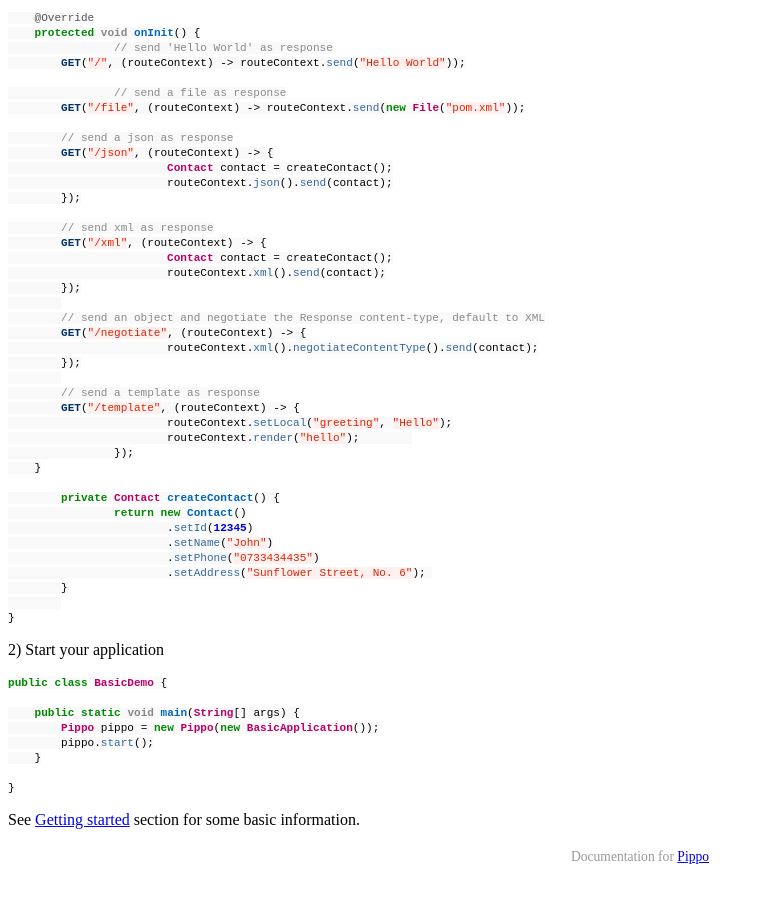
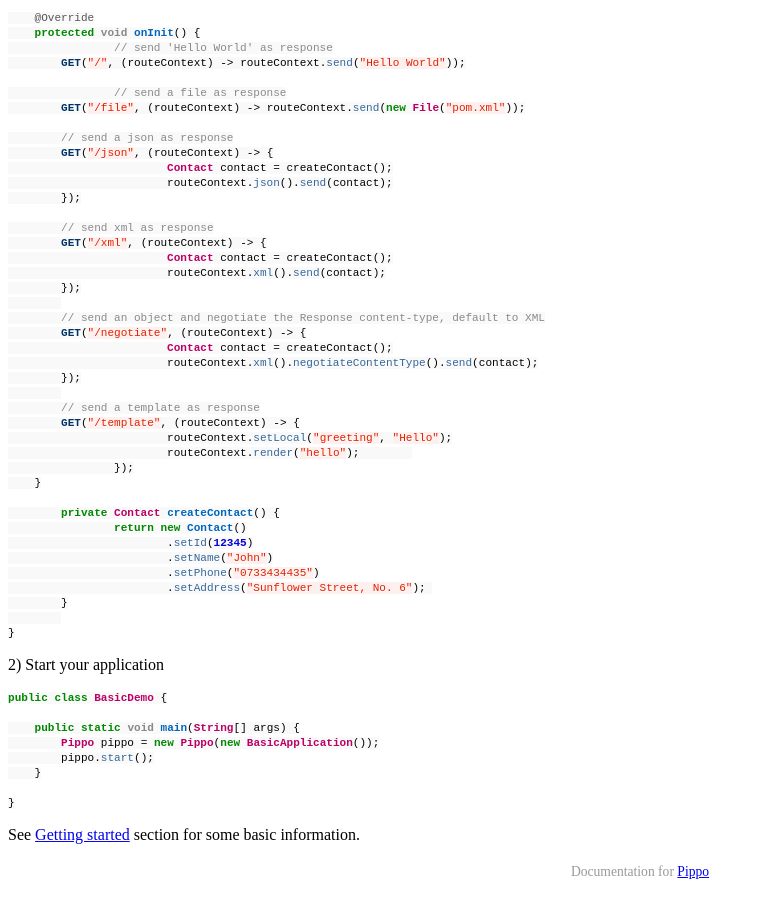
Before and after one commit to pippo-java/pippo.github.io, a Jekyll site: the page built from index.md, in a window 1280 px wide and 900 px high, scrolled down 1233 px. Shown: the whole window, without its empty margins (0-764 px from the left). Built offline with Jekyll 4.4.1, drawn with Linux system fonts in a browser that asks for light colours; Markdown is read by kramdown in place of the engine named in the settings; a style sheet for code colours, icons or effects is not loaded.

Commit message:
contact not defined

```diff
--- a/index.md
+++ b/index.md
@@ -51,6 +51,7 @@ public class BasicApplication extends Application {
 
         // send an object and negotiate the Response content-type, default to XML
         GET("/negotiate", (routeContext) -> {
+        		Contact contact = createContact();
 			routeContext.xml().negotiateContentType().send(contact);
         });
 
```
